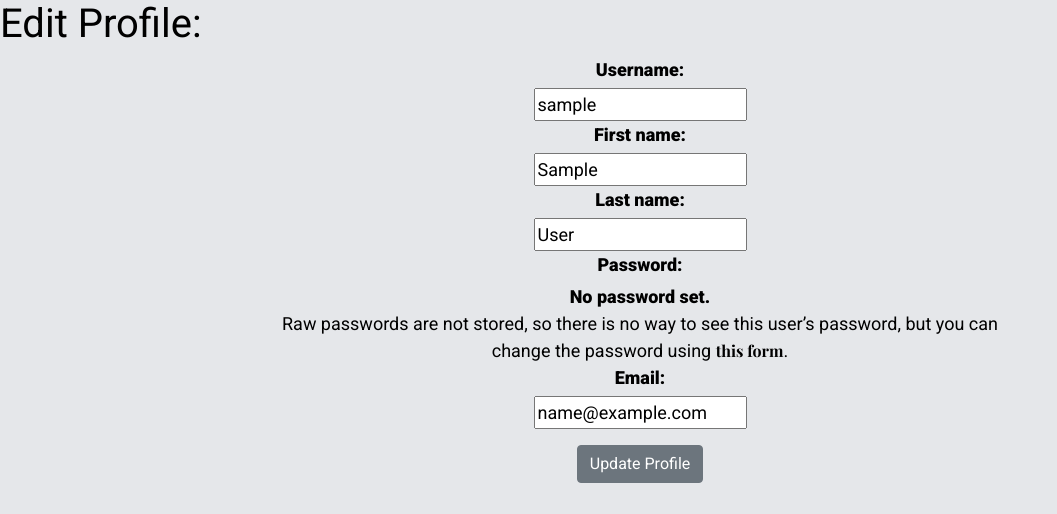
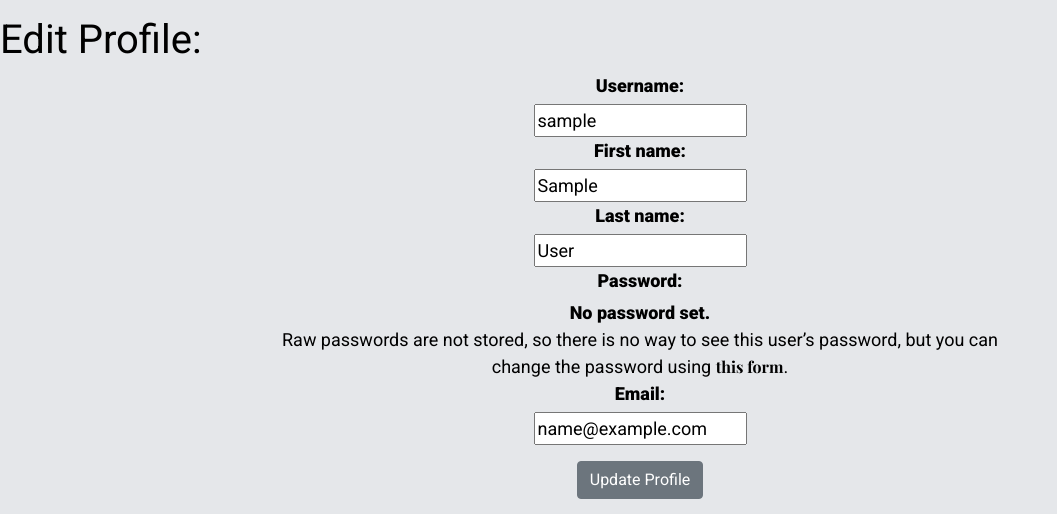
Before and after one commit to belovedpearl/AfricanRecipes-PP4, a Django app: page /edit_profile/ in a window 1280 px wide. Shown: the part 101-615 px from the top of the page, without its empty margins (0-1057 px from the left). Run offline with Django 3.2, Linux system fonts and the light colour scheme; the visitor is signed in with stand-in values (Sample User, id 1).

Commit message:
Add margin with bootstrap on the header text

```diff
--- a/templates/edit_profile.html
+++ b/templates/edit_profile.html
@@ -4,7 +4,7 @@
 {% block title %} Edit Profile {% endblock %}
 
 {% block content %}
-<h1> Edit Profile: </h1>
+<h1 class="mt-3"> Edit Profile: </h1>
     <div class="changerecipe text-center">
         <div class="changerecipeform">
 
```
